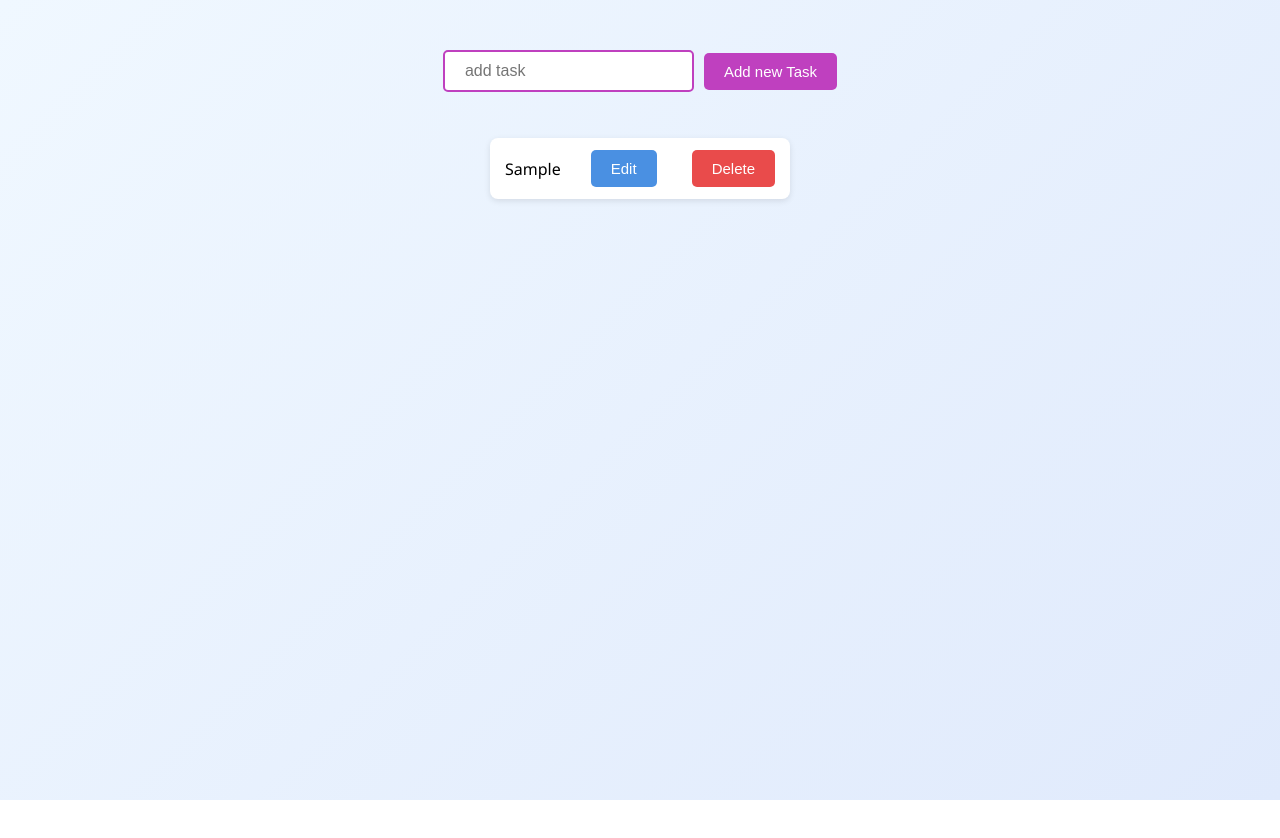
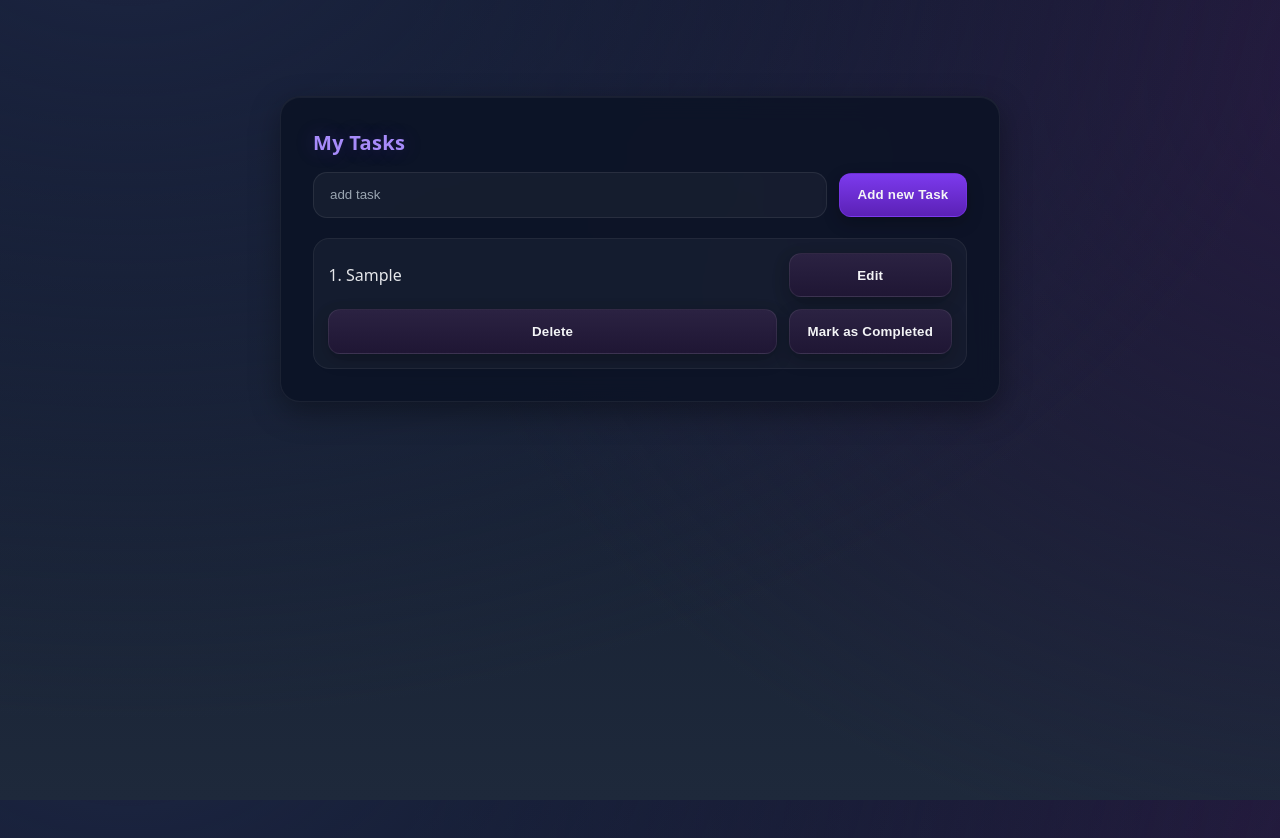
Before and after one commit to rahmantanzim/todoApp_reactjs, a React (Create React App) app in the folder to-do-app/: page / in a window 1280 px wide. Both pictures are taken after typing "Sample" into the empty fields and a click on the button "Add new Task". Shown: the top 838 px of the page. Before the commit the page ends 800 px from the top, so only its background shows below. Built offline with nearby package versions, Linux system fonts and the light colour scheme.

Commit message:
added better css

```diff
--- a/to-do-app/src/App.css
+++ b/to-do-app/src/App.css
@@ -1,98 +1,198 @@
-/* Reset & base styles */
-body {
-  margin: 0;
-  padding: 0;
-  min-height: 100vh;
-  background: linear-gradient(135deg, #f0f8ff, #e0eafc);
-  font-family: 'Segoe UI', Tahoma, Geneva, Verdana, sans-serif;
+/* ==== Reset & Theme ==== */
+:root{
+  --bg1:#0f172a;            /* slate-900 */
+  --bg2:#1e293b;            /* slate-800 */
+  --card:#0b1224cc;         /* glassy */
+  --text:#e5e7eb;           /* zinc-200 */
+  --muted:#94a3b8;          /* slate-400 */
+  --primary:#7c3aed;        /* violet-600 */
+  --primary-2:#a78bfa;      /* violet-300 */
+  --success:#16a34a;        /* green-600 */
+  --danger:#ef4444;         /* red-500 */
+  --warning:#f59e0b;        /* amber-500 */
+  --ring: rgba(124,58,237,.35);
 }
 
-/* Center everything */
-.form-container {
-  display: flex;
-  flex-direction: column;
-  align-items: center;
-  padding-top: 50px;
+*{box-sizing:border-box}
+html,body,#root{height:100%}
+body{
+  margin:0;
+  font-family: ui-sans-serif, system-ui, -apple-system, Segoe UI, Roboto, "Helvetica Neue", Arial;
+  color:var(--text);
+  background: radial-gradient(1200px 800px at 10% -10%, #1b2440, transparent),
+              radial-gradient(1000px 800px at 110% 10%, #261b40, transparent),
+              linear-gradient(180deg, var(--bg1), var(--bg2));
 }
 
-/* Form styles */
-form {
-  display: flex;
-  align-items: center;
-  gap: 10px;
-  margin-bottom: 30px;
+/* ==== Layout ==== */
+.form-container{
+  max-width: 720px;
+  margin: 6rem auto;
+  padding: 2rem;
+  background: var(--card);
+  backdrop-filter: blur(12px);
+  border: 1px solid rgba(255,255,255,.06);
+  border-radius: 20px;
+  box-shadow: 0 10px 30px rgba(0,0,0,.35), inset 0 1px 0 rgba(255,255,255,.05);
 }
 
-input[type="text"] {
-  padding: 10px 20px;
-  border: 2px solid #bf40bf;
-  border-radius: 5px;
-  font-size: 16px;
-  outline: none;
-  transition: border-color 0.3s;
+/* ==== Header / Empty state ==== */
+.form-container::before{
+  content: "My Tasks";
+  display:block;
+  font-size:1.25rem;
+  font-weight:700;
+  letter-spacing:.3px;
+  margin-bottom:1rem;
+  color: var(--primary-2);
+  text-shadow: 0 0 20px rgba(124,58,237,.25);
+}
+.form-container:has(.tasklists:empty)::after{
+  content:"No task found";
+  display:block;
+  margin-top:1rem;
+  color:var(--muted);
 }
 
-input[type="text"]:focus {
-  border-color: #7d2181;
+/* ==== Form ==== */
+form{
+  display:flex;
+  gap:.75rem;
+  align-items:center;
+  margin-bottom: 1.25rem;
+}
+input[type="text"]{
+  flex:1;
+  padding: .9rem 1rem;
+  border-radius: 14px;
+  border: 1px solid rgba(255,255,255,.08);
+  background: rgba(255,255,255,.04);
+  color: var(--text);
+  outline: none;
+  transition: box-shadow .2s ease, border-color .2s ease, background .2s ease;
+}
+input[type="text"]::placeholder{ color: #9aa5b1; }
+input[type="text"]:focus{
+  border-color: var(--primary);
+  box-shadow: 0 0 0 6px var(--ring), inset 0 1px 0 rgba(255,255,255,.05);
+  background: rgba(255,255,255,.06);
 }
 
-/* Buttons */
-button {
-  padding: 10px 20px;
-  font-size: 15px;
-  border: none;
-  border-radius: 5px;
-  cursor: pointer;
-  transition: all 0.3s;
+button{
+  padding: .85rem 1.1rem;
+  border-radius: 12px;
+  border: 1px solid rgba(255,255,255,.08);
+  background: linear-gradient(180deg, #2b2242, #1f1634);
+  color: #f3f4f6;
+  font-weight: 600;
+  letter-spacing:.2px;
+  cursor:pointer;
+  transition: transform .06s ease, box-shadow .2s ease, background .2s ease, border-color .2s ease;
+  box-shadow: 0 6px 16px rgba(0,0,0,.25);
+}
+button:hover{
+  transform: translateY(-1px);
+  box-shadow: 0 10px 22px rgba(0,0,0,.3);
+}
+button:active{ transform: translateY(0); }
+
+/* Primary submit button */
+form button[type="submit"]{
+  background: linear-gradient(180deg, var(--primary), #5b21b6);
+  border-color: rgba(124,58,237,.5);
+}
+form button[type="submit"]:hover{
+  background: linear-gradient(180deg, #8b5cf6, #4c1d95);
 }
 
-/* Submit Button */
-form button {
-  background-color: #bf40bf;
-  color: #fff;
+/* ==== List ==== */
+.tasklists{
+  list-style:none;
+  margin:0;
+  padding:0;
+  display:grid;
+  gap:.75rem;
+}
+.tasklists li{
+  display:grid;
+  grid-template-columns: 1fr auto;
+  align-items:center;
+  gap:.75rem;
+  padding: .9rem;
+  background: rgba(255,255,255,.035);
+  border: 1px solid rgba(255,255,255,.06);
+  border-radius: 16px;
+  transition: background .2s ease, border-color .2s ease, transform .08s ease;
+}
+.tasklists li:hover{
+  background: rgba(255,255,255,.06);
+  border-color: rgba(255,255,255,.12);
+  transform: translateY(-1px);
 }
 
-form button:hover {
-  background-color: #7d2181;
+/* Title + index */
+.tasklists li .title{
+  display:flex;
+  align-items:center;
+  gap:.6rem;
+  font-size: .98rem;
+}
+.badge{
+  font-size:.75rem;
+  padding:.2rem .45rem;
+  border-radius: 8px;
+  background: rgba(124,58,237,.18);
+  border:1px solid rgba(124,58,237,.35);
+  color: var(--primary-2);
 }
 
-/* Task list styles */
-.tasklists {
-  list-style: none;
-  padding: 0;
-  width: 300px;
-  display: flex;
-  flex-direction: column;
-  gap: 15px;
+/* Actions */
+.actions{
+  display:flex;
+  gap:.45rem;
+  flex-wrap: wrap;
+}
+.btn{
+  padding: .55rem .7rem;
+  border-radius: 10px;
+  font-size:.9rem;
+}
+.btn-edit{
+  background: linear-gradient(180deg, #1f2937, #0b1224);
+  border-color: rgba(148,163,184,.35);
+}
+.btn-edit:hover{ background: linear-gradient(180deg, #334155, #0b1224); }
+
+.btn-delete{
+  background: linear-gradient(180deg, #7f1d1d, #450a0a);
+  border-color: rgba(239,68,68,.55);
+}
+.btn-delete:hover{ background: linear-gradient(180deg, #991b1b, #3f0a0a); }
+
+.btn-complete{
+  background: linear-gradient(180deg, #14532d, #052e16);
+  border-color: rgba(22,163,74,.55);
+}
+.btn-complete:hover{ background: linear-gradient(180deg, #166534, #052e16); }
+
+/* Completed state */
+.completed .title{
+  text-decoration: line-through;
+  color: var(--muted);
+}
+.completed{
+  background: rgba(22,163,74,.08);
+  border-color: rgba(22,163,74,.25);
+}
+.completed .badge{
+  background: rgba(22,163,74,.18);
+  border-color: rgba(22,163,74,.4);
+  color:#86efac;
 }
 
-.tasklists li {
-  background-color: #fff;
-  padding: 12px 15px;
-  border-radius: 8px;
-  box-shadow: 0 2px 6px rgba(0, 0, 0, 0.1);
-  display: flex;
-  justify-content: space-between;
-  align-items: center;
-  font-size: 16px;
+/* Nice micro animation when items appear */
+@keyframes fadeUp{
+  from{opacity:0; transform: translateY(6px)}
+  to{opacity:1; transform: translateY(0)}
 }
-
-/* Action buttons */
-.icon-edit {
-  background-color: #4a90e2;
-  color: #fff;
-  margin-right: 5px;
-}
-
-.icon-edit:hover {
-  background-color: #357ABD;
-}
-
-.icon-delete {
-  background-color: #e94b4b;
-  color: #fff;
-}
-
-.icon-delete:hover {
-  background-color: #c93030;
-}
+.tasklists li{ animation: fadeUp .18s ease both; }
--- a/to-do-app/src/App.js
+++ b/to-do-app/src/App.js
@@ -1,16 +1,18 @@
   import "./App.css";
   import { useState } from "react";
 
-  const allTasks = [];
   function App() {
-    const [tasks, setTasks] = useState(allTasks);
+    const [tasks, setTasks] = useState([]);
     const [taskTitle, setTaskTitle] = useState("");
     const [editable, setEditable] = useState(false);
     const [editableTask, setEditableTask] = useState(null);
 
+    //Active when change in input
     const taskTitleHandler = (e) => {
       setTaskTitle(e.target.value);
     };
+
+    //Active when form is submitted
     const formSubmitHandler = (e) => {
       e.preventDefault();
       if (!taskTitle.trim()) {
@@ -18,16 +20,21 @@
       }
       editable ? updateHandler() : createHandler();
     };
+
+    //Active when from is submitted and not editable
     const createHandler = () => {
       setTasks([
         ...tasks,
         {
           id: Date.now(),
           title: taskTitle,
+          isCompleted: false
         },
       ]);
       setTaskTitle("");
     };
+
+    //Active when update button is clicked and editable
     const updateHandler = () => {
       const updatedTask = tasks.map((task)=>{
         if(task.id === editableTask.id){
@@ -48,6 +55,8 @@
       setTaskTitle(task.title);
       setEditableTask(task);
     };
+
+    //When delete button is clicked
     const deleteTaskHandler = (taskID) => {
       setTasks(
         tasks.filter((task) => {
@@ -55,10 +64,16 @@
         })
       );
     };
-    const taskList = tasks.map((task) => {
+
+    //Active when mark as completed button clicked
+    const completeTaskHandler =(taskID)=>{
+
+    }
+
+    const taskList = tasks.map((task,index) => {
       return (
         <li key={task.id}>
-          {task.title}
+          {index+1 }. {task.title}
           <button
             className="icon-edit"
             onClick={() => editHandler(task)}
@@ -72,6 +87,14 @@
             }}
           >
             Delete
+          </button>
+          <button
+            className="icon-delete"
+            onClick={() => {
+              completeTaskHandler(task.id);
+            }}
+          >
+            Mark as Completed
           </button>
         </li>
       );
@@ -89,6 +112,7 @@
             <button type="submit">
               {editable ? "Update Task" : "Add new Task"}
             </button>
+
           </form>
           {tasks.length === 0 && "No task found"}
           <ul className="tasklists">{taskList}</ul>
```
